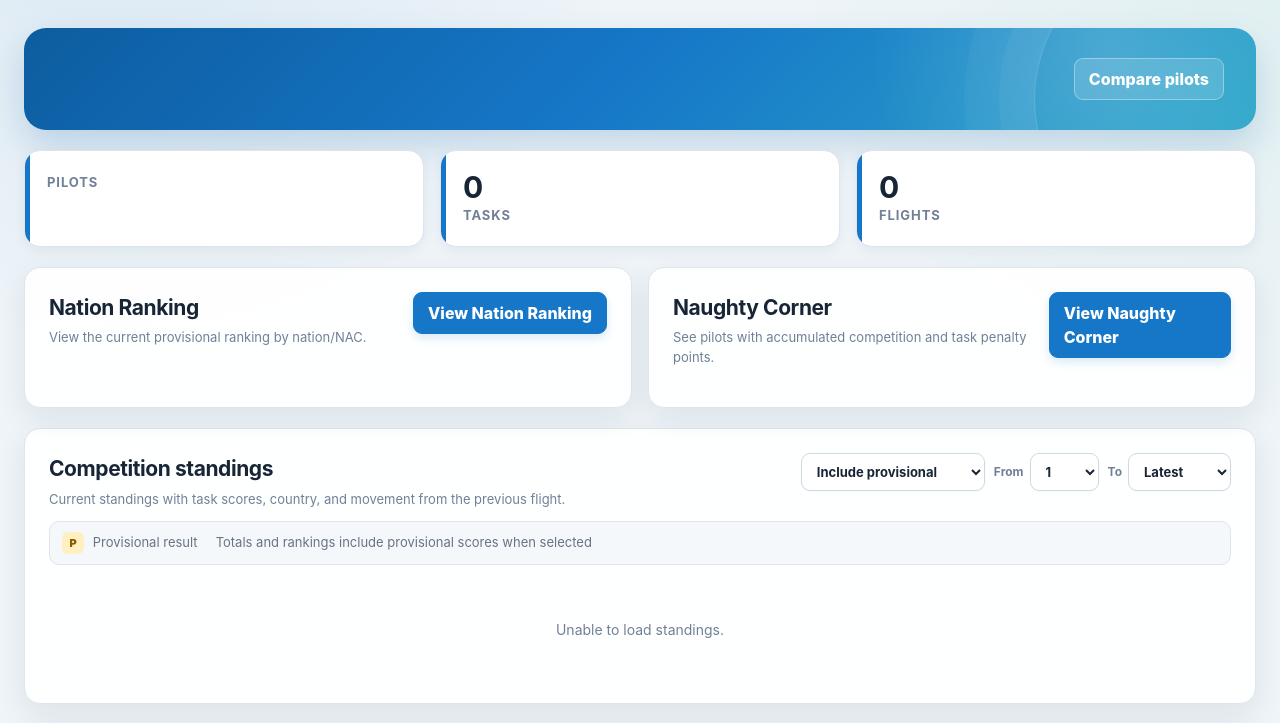
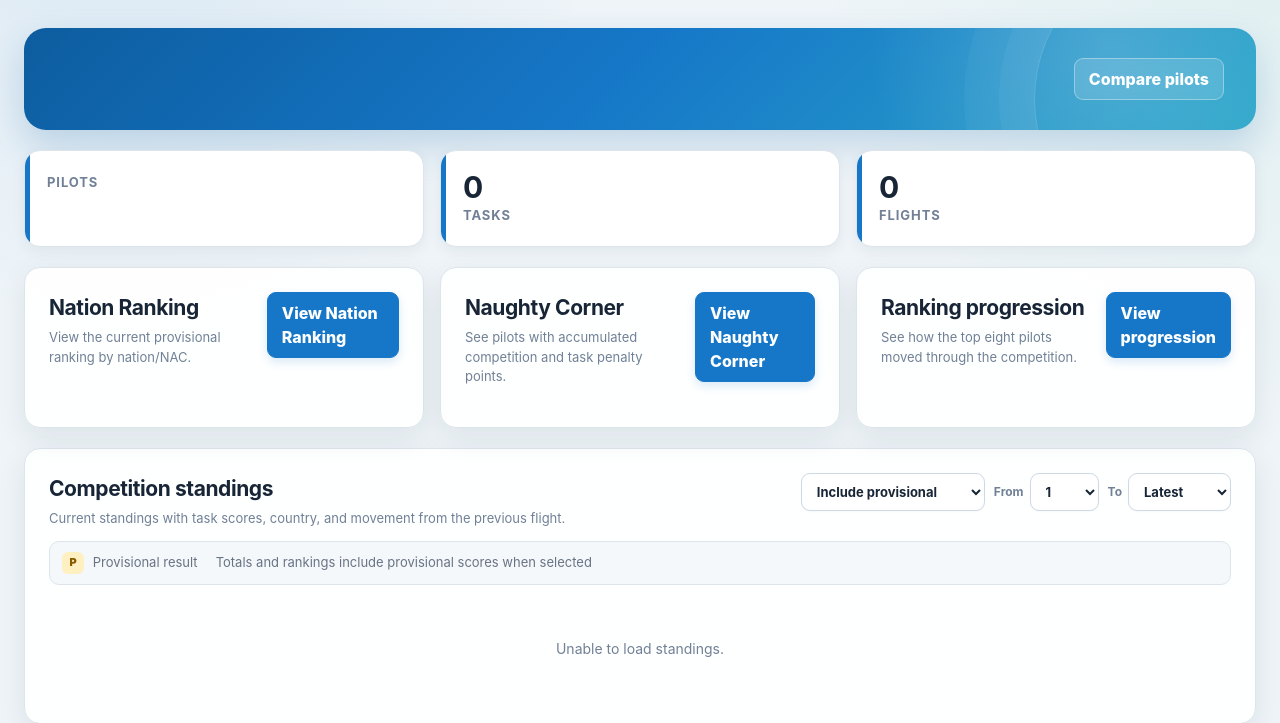
Before and after one commit to Jimmy-thom/balloon-competition-results, a Flask app: template templates/event.html in a window 1280 px wide. Shown: the part 52-775 px from the top of the page. Run offline with Flask 3, Linux system fonts and the light colour scheme; the template is opened without the code that fills it, so the values that code supplies are empty.

Commit message:
Update event.html

```diff
--- a/templates/event.html
+++ b/templates/event.html
@@ -32,6 +32,15 @@
         <p class="muted">See pilots with accumulated competition and task penalty points.</p>
       </div>
       <a class="button" href="/event/{{event.id}}/naughty-corner">View Naughty Corner</a>
+    </div>
+  </div>
+  <div class="card feature-card">
+    <div class="section-head">
+      <div>
+        <h2>Ranking progression</h2>
+        <p class="muted">See how the top eight pilots moved through the competition.</p>
+      </div>
+      <a class="button" href="/event/{{event.id}}/progression">View progression</a>
     </div>
   </div>
 </div>
@@ -74,15 +83,6 @@
 </div>
 
 <div class="card">
-  <div class="section-head">
-    <div>
-      <h2>Ranking progression</h2>
-      <p class="muted">See how the top eight pilots moved through the competition.</p>
-    </div>
-    <a class="button" href="/event/{{event.id}}/progression">View progression</a>
-  </div>
-</div>
-<div class="card">
   <h2>Tasks</h2>
   <div class="task-grid">
     {% for t in tasks %}
@@ -109,7 +109,7 @@
 <style>
 .feature-grid{
   display:grid;
-  grid-template-columns:repeat(2,minmax(0,1fr));
+  grid-template-columns:repeat(3,minmax(0,1fr));
   gap:16px;
 }
 .feature-card{
```
